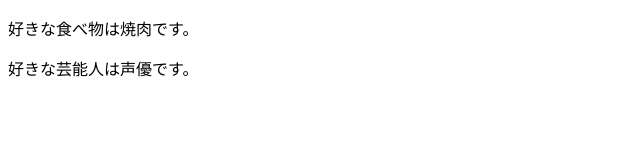
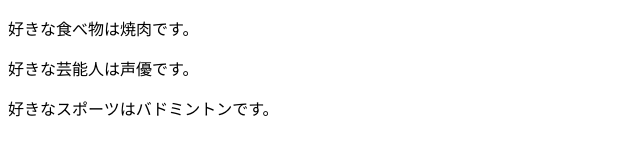
Before and after one commit to Nakmura0121/command-practice, a plain HTML site: page index.html in a window 1280 px wide. Shown: the whole page, without its empty margins (0-640 px from the left). Drawn offline with Linux system fonts and the light colour scheme.

Commit message:
好きなスポーツを追記し、コミットを修正

```diff
--- a/index.html
+++ b/index.html
@@ -4,5 +4,6 @@
 	<body>
 		<P>好きな食べ物は焼肉です。</p>
 		<p>好きな芸能人は声優です。</p>
+		<p>好きなスポーツはバドミントンです。</p>
 	</body>
 	</html>
```
